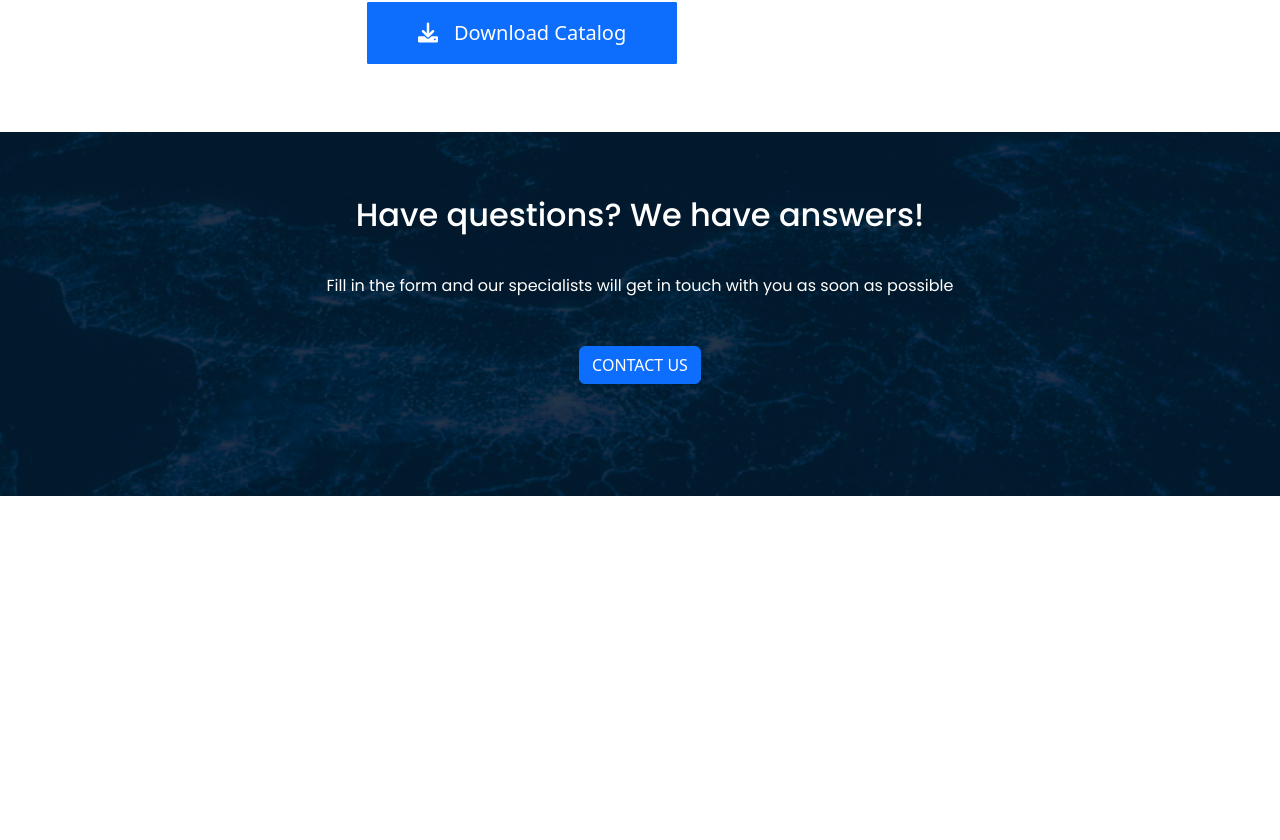
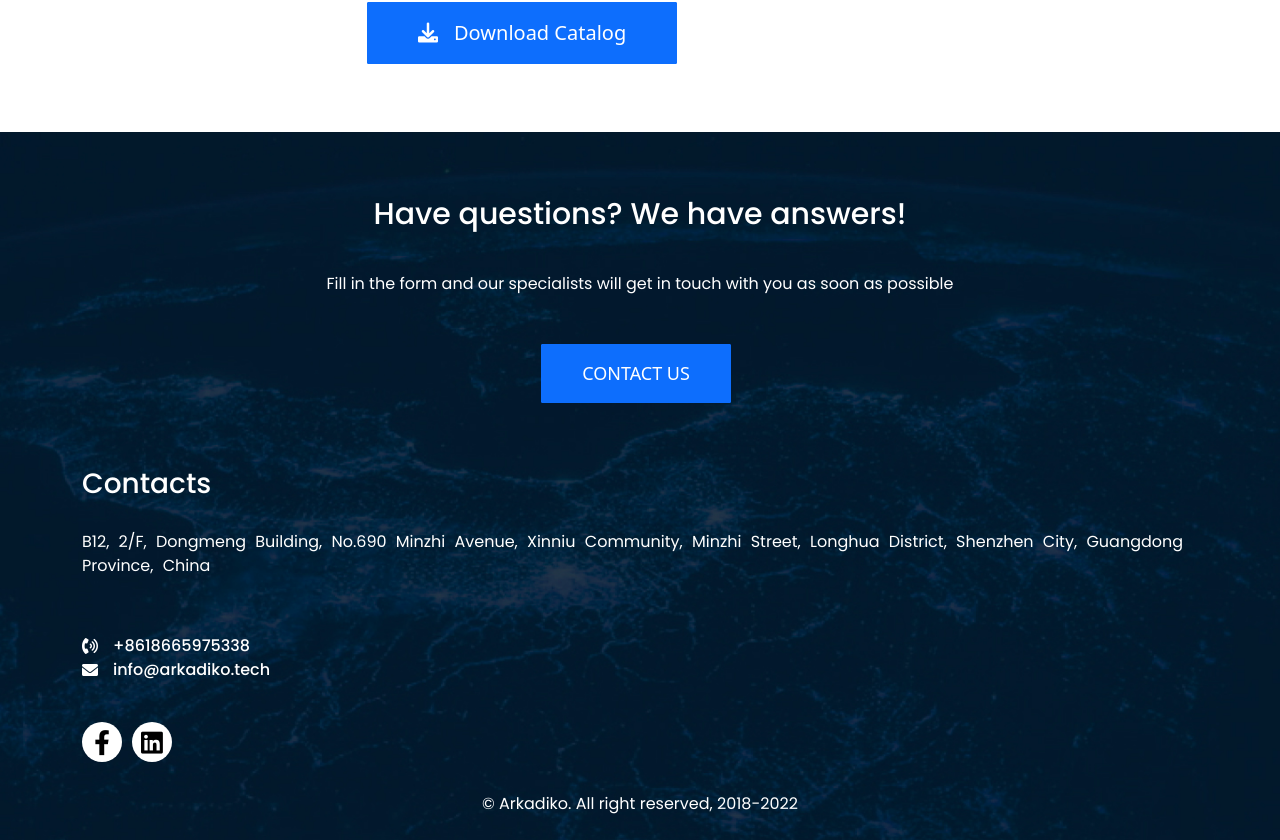
Before and after one commit to YahiyaSTC/MustafaComputersAndPeripherals_React, a React (Create React App) app: page / in a window 1280 px wide. Shown: the part 5397-6237 px from the top of the page. Before the commit the page ends 5893 px from the top, so only its background shows below. Built offline with nearby package versions, Linux system fonts and the light colour scheme.

Commit message:
six-commit

```diff
--- a/src/Container/Footer/Footer.css
+++ b/src/Container/Footer/Footer.css
@@ -1,7 +1,100 @@
-footer{
-    background-image: url('../../assets/Images//footerImage.jpg');
-    background-repeat: no-repeat;
-    background-size: cover;
-    background-position: 100%;
-    color: #fff;
+footer {
+  background-image: url("../../assets/Images//footerImage.jpg");
+  background-repeat: no-repeat;
+  background-size: cover;
+  background-position: 100%;
+  color: #fff;
 }
+
+footer .footer_head h2 {
+  font-size: 45px;
+}
+
+footer .footer_head button {
+  padding: 15px 50px !important;
+  border-radius: 1px !important;
+  font-size: 30px;
+  font-weight: 400;
+  text-transform: uppercase;
+}
+
+footer .footer_mid h3 {
+  margin-bottom: 30px;
+}
+
+footer .footer_mid p {
+  word-spacing: 5px;
+  width: 30%;
+}
+
+footer .footer_mid  ul {
+  margin: 0;
+  padding: 0;
+}
+
+footer .footer_mid  ul li {
+  margin: 0;
+  padding: 0;
+  background-color: transparent;
+  border: none;
+}
+
+footer .footer_mid  ul li a {
+  display: flex;
+  gap: 15px;
+  align-items: center;
+  text-decoration: none;
+  color: #fff;
+  font-weight: 500;
+}
+
+footer .footer_mid .footer_list{
+    flex-direction: row !important;
+    gap: 10px;
+}
+
+footer .footer_mid .footer_list li {
+  background: none;
+  border: none;
+  width: 40px;
+  height: 40px;
+  background-color: #fff;
+  border-radius: 50% !important;
+  display: flex;
+  align-items: center;
+  justify-content: center;
+  padding: 0;
+  margin: 0;
+}
+
+footer .footer_mid .footer_list li i {
+  color: #000;
+  font-size: 25px;
+  font-weight: 500;
+}
+
+
+footer .footer_bottom p {
+    text-align: center;
+}
+
+@media only screen and (max-width: 1310px) {
+    footer .footer_mid .foot_ {
+        flex-direction: column !important;
+        gap: 40px;
+        margin-bottom: 30px;
+    }
+
+    footer .footer_mid .foot_ p {
+        width: 100%;
+    }
+
+    footer .footer_head h2 {
+        font-size: 30px;
+      }
+
+      footer .footer_head button {
+        padding: 15px 40px !important;
+        font-size: 18px;
+      }
+}
--- a/src/Container/Footer/Footer.js
+++ b/src/Container/Footer/Footer.js
@@ -1,11 +1,22 @@
-import React from "react";
-import { Button, Col, Container, Row } from "react-bootstrap";
+import React, { useState } from "react";
+import {
+  Button,
+  Col,
+  Container,
+  ListGroup,
+  ListGroupItem,
+  Row,
+  Offcanvas,
+  Form
+} from "react-bootstrap";
+
+import { Link } from "react-router-dom";
 import "bootstrap/dist/css/bootstrap.min.css";
-import './Footer.css'
+import "./Footer.css";
 
 function Footer() {
   return (
-    <footer className="py-5">
+    <footer className="pt-5">
       <Container>
         <Row className="footer_head text-center mb-5">
           <Col md={12} className="my-3">
@@ -18,18 +29,110 @@ function Footer() {
             </p>
           </Col>
           <Col md={12} className="my-3">
-            <Button variant="primary">CONTACT US</Button>
+            <Example />
           </Col>
         </Row>
         <Row className="footer_mid">
-          <Col></Col>
+          <Col md={12}>
+            <h3>Contacts</h3>
+          </Col>
+          <Col md={12} className="d-flex justify-content-between foot_">
+            {/* <Col md={12} lg={4}> */}
+            <p>
+              B12, 2/F, Dongmeng Building, No.690 Minzhi Avenue, Xinniu
+              Community, Minzhi Street, Longhua District, Shenzhen City,
+              Guangdong Province, China
+            </p>
+            {/* </Col> */}
+            {/* <Col md={12} lg={4}> */}
+            <ListGroup as="ul">
+              <ListGroupItem as="li">
+                <Link to="tel:+8618665975338">
+                  <i class="fa-solid fa-phone-volume"></i>+8618665975338
+                </Link>
+              </ListGroupItem>
+              <ListGroupItem as="li">
+                <Link to="mailto:info@arkadiko.tech">
+                  <i class="fa-solid fa-envelope"></i>info@arkadiko.tech
+                </Link>
+              </ListGroupItem>
+            </ListGroup>
+            {/* </Col> */}
+            {/* <Col md={12} lg={4}> */}
+            <ListGroup as="ul" className="footer_list">
+              <ListGroupItem as="li">
+                <i className="fa-brands fa-facebook-f"></i>
+              </ListGroupItem>
+              <ListGroupItem as="li">
+                <i className="fa-brands fa-linkedin"></i>
+              </ListGroupItem>
+            </ListGroup>
+          </Col>
         </Row>
-        <Row className="footer_bottom">
-          <Col></Col>
+        <Row className="footer_bottom pb-2">
+          <Col>
+            <p>© Arkadiko. All right reserved, 2018-2022</p>
+          </Col>
         </Row>
       </Container>
     </footer>
   );
 }
 
+function OffCanvasExample({ name, ...props }) {
+  const [show, setShow] = useState(false);
+
+  const handleClose = () => setShow(false);
+  const handleShow = () => setShow(true);
+
+  return (
+    <>
+      <Button variant="primary" onClick={handleShow} className="me-2">
+        {name}
+      </Button>
+      <Offcanvas show={show} onHide={handleClose} {...props} className="w-100">
+        <Offcanvas.Header closeButton>
+          <Offcanvas.Title className="m-auto text-center">
+            {" "}
+            <h2>Contact Form </h2>{" "}
+            <p>Fill in the form and our product expert will contact you</p>
+          </Offcanvas.Title>
+        </Offcanvas.Header>
+        <Offcanvas.Body>
+          <Form>
+            <Form.Group className="mb-3" controlId="formBasicEmail">
+              <Form.Label>Email address</Form.Label>
+              <Form.Control type="email" placeholder="Enter email" />
+              <Form.Text className="text-muted">
+                We'll never share your email with anyone else.
+              </Form.Text>
+            </Form.Group>
+
+            <Form.Group className="mb-3" controlId="formBasicPassword">
+              <Form.Label>Password</Form.Label>
+              <Form.Control type="password" placeholder="Password" />
+            </Form.Group>
+            <Form.Group className="mb-3" controlId="formBasicCheckbox">
+              <Form.Check type="checkbox" label="Check me out" />
+            </Form.Group>
+            <Button variant="primary" type="submit">
+              Submit
+            </Button>
+          </Form>
+        </Offcanvas.Body>
+      </Offcanvas>
+    </>
+  );
+}
+
+function Example() {
+  return (
+    <>
+      {["CONTACT US"].map((placement, idx) => (
+        <OffCanvasExample key={idx} placement={placement} name={placement} />
+      ))}
+    </>
+  );
+}
+
 export default Footer;
--- a/src/View/Components/Products/MostPopProduct.js
+++ b/src/View/Components/Products/MostPopProduct.js
@@ -28,7 +28,7 @@ function MostPopProduct() {
           </Row>
           <Row className="body_detail">
             <Col md={3} className="">
-              <img src={LCD} width="100%" />
+              <img src={LCD} width="100%" className="" />
             </Col>
             <Col md={9} className="">
               <p>
```
